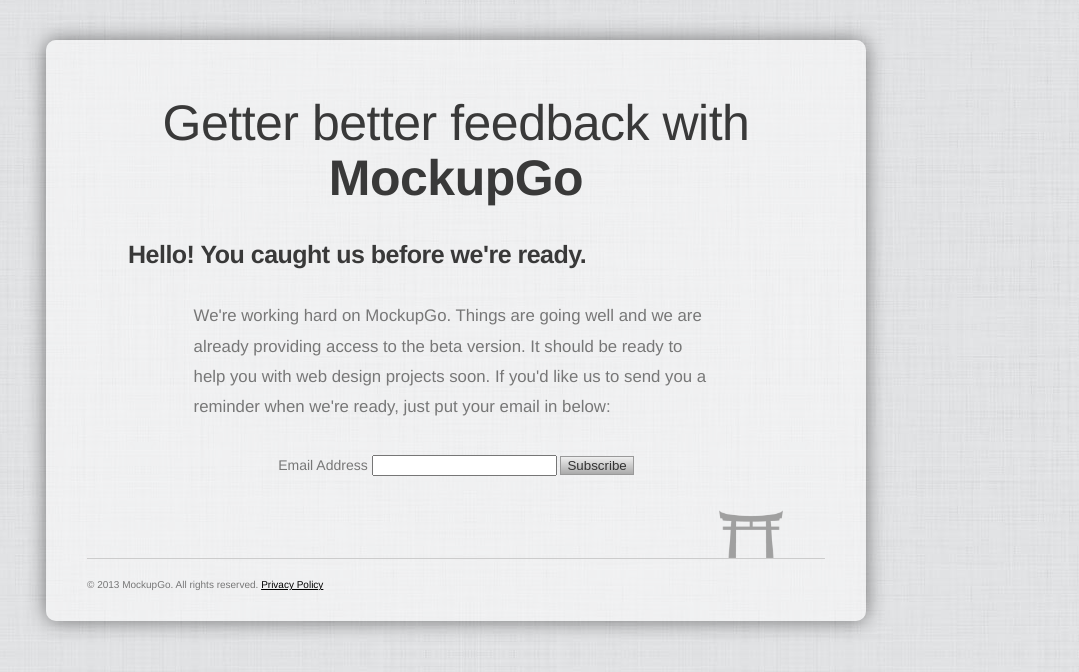
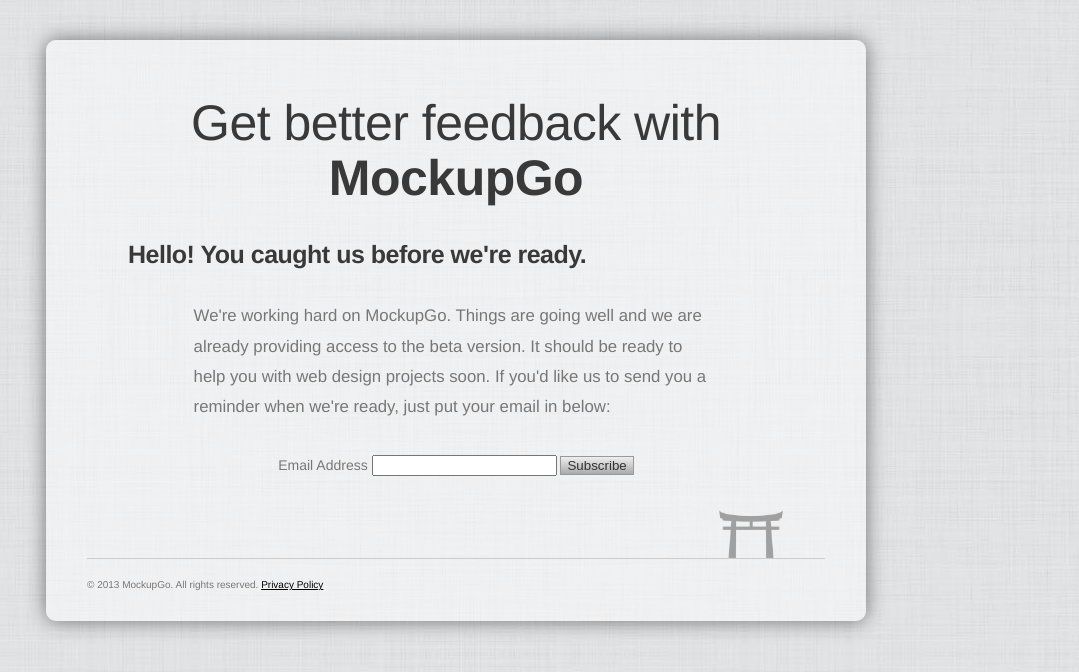
Before and after one commit to mockupgo/mockupgo.github.com, a plain HTML site: page pricing.html in a window 1280 px wide. Shown: the whole page, without its empty margins (184-1263 px from the left). Drawn offline with Linux system fonts and the light colour scheme.

Commit message:
fix: removed typo on pricing page

```diff
--- a/pricing.html
+++ b/pricing.html
@@ -22,7 +22,7 @@
 <body>
 <div id="container">
 
-	<h1>Getter better feedback with <b>MockupGo</b></h1>
+	<h1>Get better feedback with <b>MockupGo</b></h1>
 
 	<div id="inner_container">
 		<h2>Hello! You caught us before we're ready.</h2>
```
